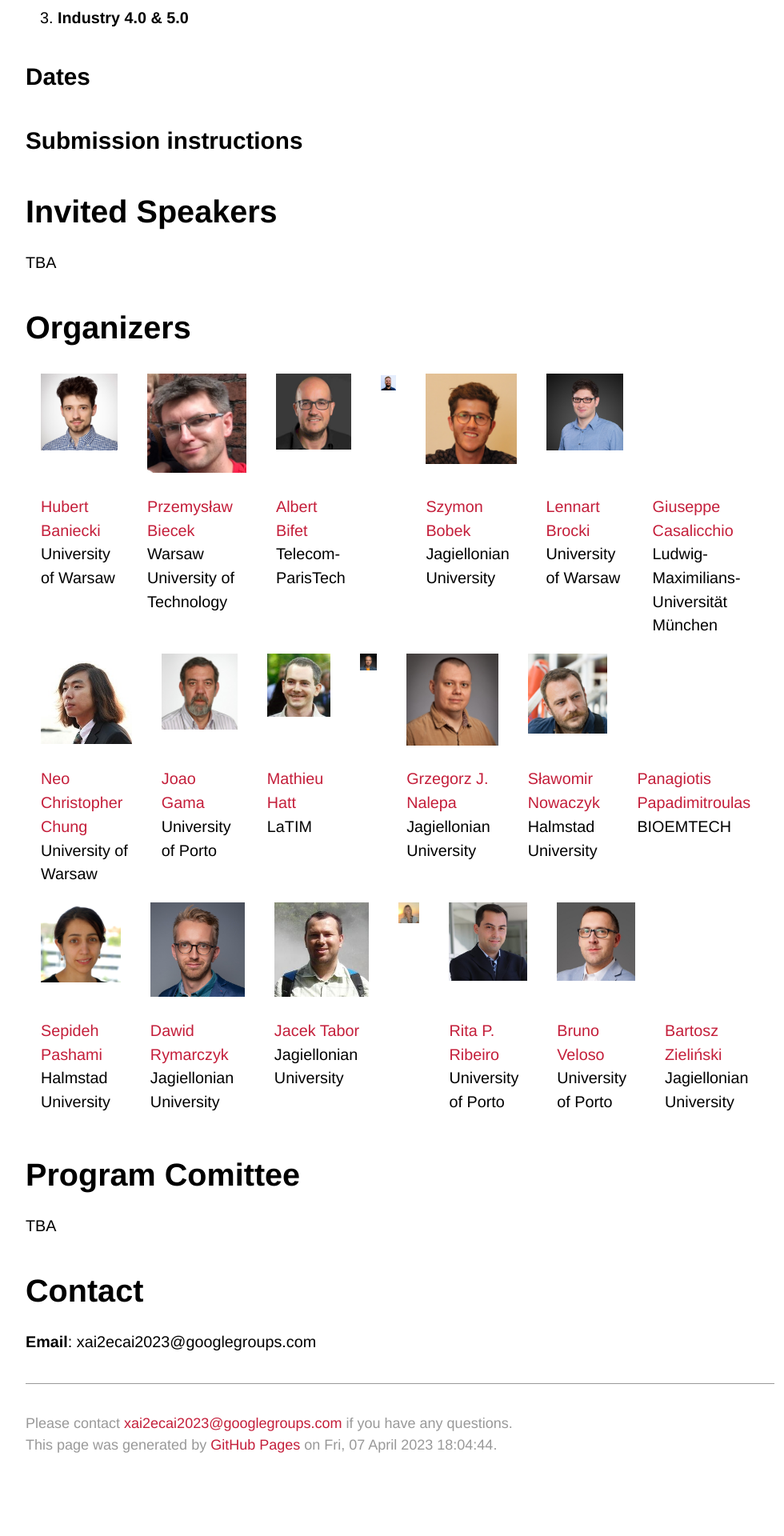
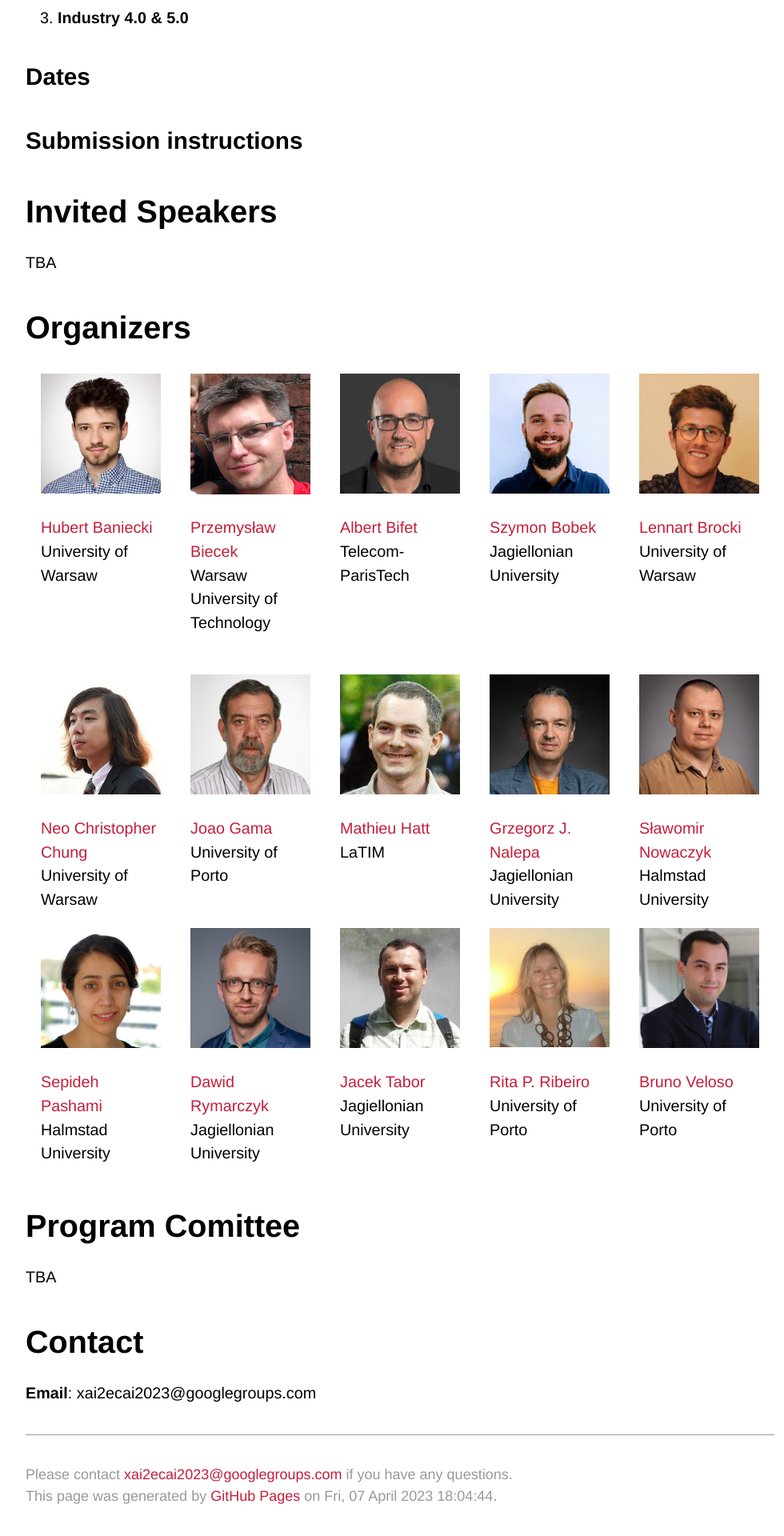
Before and after one commit to xai2ecai2023/xai2ecai2023.github.io, a Jekyll site: the page built from index.md, in a window 1280 px wide. Shown: the part 847-2767 px from the top of the page at 80% size, without its empty margins (140-1120 px from the left). Built offline with Jekyll 4.4.1, drawn with Linux system fonts in a browser that asks for light colours; some web fonts are replaced; before the commit the page ends 2703 px from its top, so only the background shows below that.

Commit message:
fix images

```diff
--- a/_sass/jekyll-theme-cayman.scss
+++ b/_sass/jekyll-theme-cayman.scss
@@ -201,7 +201,7 @@ a {
   }
 
   img {
-    max-width: 100%;
+    //max-width: 100%;
   }
 
   h1,
--- a/index.md
+++ b/index.md
@@ -27,13 +27,13 @@ TBA
 # Organizers
 
 |<img src="./assets/images/hbaniecki.jpg" alt="Hubert Baniecki" width="150"/>|<img src="./assets/images/pbiecek.jpg" alt="Przemysław Biecek" width="150"/>|<img src="./assets/images/abifet.jpg" alt="Albert Bifet" width="150"/>|<img src="./assets/images/sbobek.jpg" alt="Szymon Bobek" width="150"/>|<img src="./assets/images/lbrocki.jpg" alt="Lennart Brocki" width="150"/>|<img src="./assets/images/gcasalicchio.jpg" alt="Giuseppe Casalicchio" width="150"/>|
-|[Hubert Baniecki](https://hbaniecki.com)<br/>University of Warsaw|[Przemysław Biecek](https://biecek.pl)<br/>Warsaw University of Technology|[Albert Bifet](https://albertbifet.com)<br/>Telecom-ParisTech||[Szymon Bobek](https://szymon.bobek.re)<br/>Jagiellonian University|[Lennart Brocki](https://scholar.google.ca/citations?user=cwkj0T0AAAAJ)<br/>University of Warsaw|[Giuseppe Casalicchio](https://www.slds.stat.uni-muenchen.de/people/casalicchio/)<br/>Ludwig-Maximilians-Universität München|
+|[Hubert Baniecki](https://hbaniecki.com)<br/>University of Warsaw|[Przemysław Biecek](https://biecek.pl)<br/>Warsaw University of Technology|[Albert Bifet](https://albertbifet.com)<br/>Telecom-ParisTech|[Szymon Bobek](https://szymon.bobek.re)<br/>Jagiellonian University|[Lennart Brocki](https://scholar.google.ca/citations?user=cwkj0T0AAAAJ)<br/>University of Warsaw|[Giuseppe Casalicchio](https://www.slds.stat.uni-muenchen.de/people/casalicchio/)<br/>Ludwig-Maximilians-Universität München|
 
 |<img src="./assets/images/ncchung.jpg" alt="Neo Christopher Chung" width="150"/>|<img src="./assets/images/jgama.jpg" alt="Joao Gama" width="150"/>|<img src="./assets/images/mhatt.jpg" alt="Mathieu Hatt" width="150"/>|<img src="./assets/images/gjnalepa.jpg" alt="Grzegorz J. Nalepa" width="150"/>|<img src="./assets/images/snowaczyk.png" alt="Sławomir Nowaczyk" width="150"/>|<img src="./assets/images/ppapadimitroulas.jpg" alt="Panagiotis Papadimitroulas" width="150"/>|
-|[Neo Christopher Chung](https://cbml.science/)<br/>University of Warsaw|[Joao Gama](http://www.liaad.up.pt/area/jgama)<br/>University of Porto|[Mathieu Hatt](http://mathhatt.free.fr)<br/>LaTIM||[Grzegorz J. Nalepa](https://gjn.re/wiki/doku.php)<br/>Jagiellonian University|[Sławomir Nowaczyk](https://wiki.hh.se/caisr/index.php/Slanow)<br/>Halmstad University|[Panagiotis Papadimitroulas](https://www.researchgate.net/profile/Panagiotis-Papadimitroulas)<br/>BIOEMTECH|
+|[Neo Christopher Chung](https://cbml.science/)<br/>University of Warsaw|[Joao Gama](http://www.liaad.up.pt/area/jgama)<br/>University of Porto|[Mathieu Hatt](http://mathhatt.free.fr)<br/>LaTIM|[Grzegorz J. Nalepa](https://gjn.re/wiki/doku.php)<br/>Jagiellonian University|[Sławomir Nowaczyk](https://wiki.hh.se/caisr/index.php/Slanow)<br/>Halmstad University|[Panagiotis Papadimitroulas](https://www.researchgate.net/profile/Panagiotis-Papadimitroulas)<br/>BIOEMTECH|
 
 |<img src="./assets/images/spashami.jpg" alt="Sepideh Pashami" width="150"/>|<img src="./assets/images/drymarczyk.jpg" alt="Dawid Rymarczyk" width="150"/>|<img src="./assets/images/jtabor.jpg" alt="Jacek Tabor" width="150"/>|<img src="./assets/images/rpribeiro.jpg" alt="Rita P. Ribeiro" width="150"/>|<img src="./assets/images/bveloso.jpg" alt="Bruno Veloso" width="150"/>|<img src="./assets/images/bzielinski.jpg" alt="Bartosz Zieliński" width="150"/>|
-|[Sepideh Pashami](https://wiki.hh.se/caisr/index.php/Sepideh_Pashami)<br/>Halmstad University|[Dawid Rymarczyk](https://scholar.google.com/citations?user=QLAFuXYAAAAJ)<br/>Jagiellonian University|[Jacek Tabor](https://scholar.google.pl/citations?user=zSKYziUAAAAJ)<br/>Jagiellonian University||[Rita P. Ribeiro](https://scholar.google.com/citations?user=ptDBgpkAAAAJ)<br/>University of Porto|[Bruno Veloso](https://brunomveloso.github.io)<br/>University of Porto|[Bartosz Zieliński](https://bartoszzielinski.github.io)<br/>Jagiellonian University|
+|[Sepideh Pashami](https://wiki.hh.se/caisr/index.php/Sepideh_Pashami)<br/>Halmstad University|[Dawid Rymarczyk](https://scholar.google.com/citations?user=QLAFuXYAAAAJ)<br/>Jagiellonian University|[Jacek Tabor](https://scholar.google.pl/citations?user=zSKYziUAAAAJ)<br/>Jagiellonian University|[Rita P. Ribeiro](https://scholar.google.com/citations?user=ptDBgpkAAAAJ)<br/>University of Porto|[Bruno Veloso](https://brunomveloso.github.io)<br/>University of Porto|[Bartosz Zieliński](https://bartoszzielinski.github.io)<br/>Jagiellonian University|
 
 
 # Program Comittee
```
Also changed, not shown: 1 other file.
